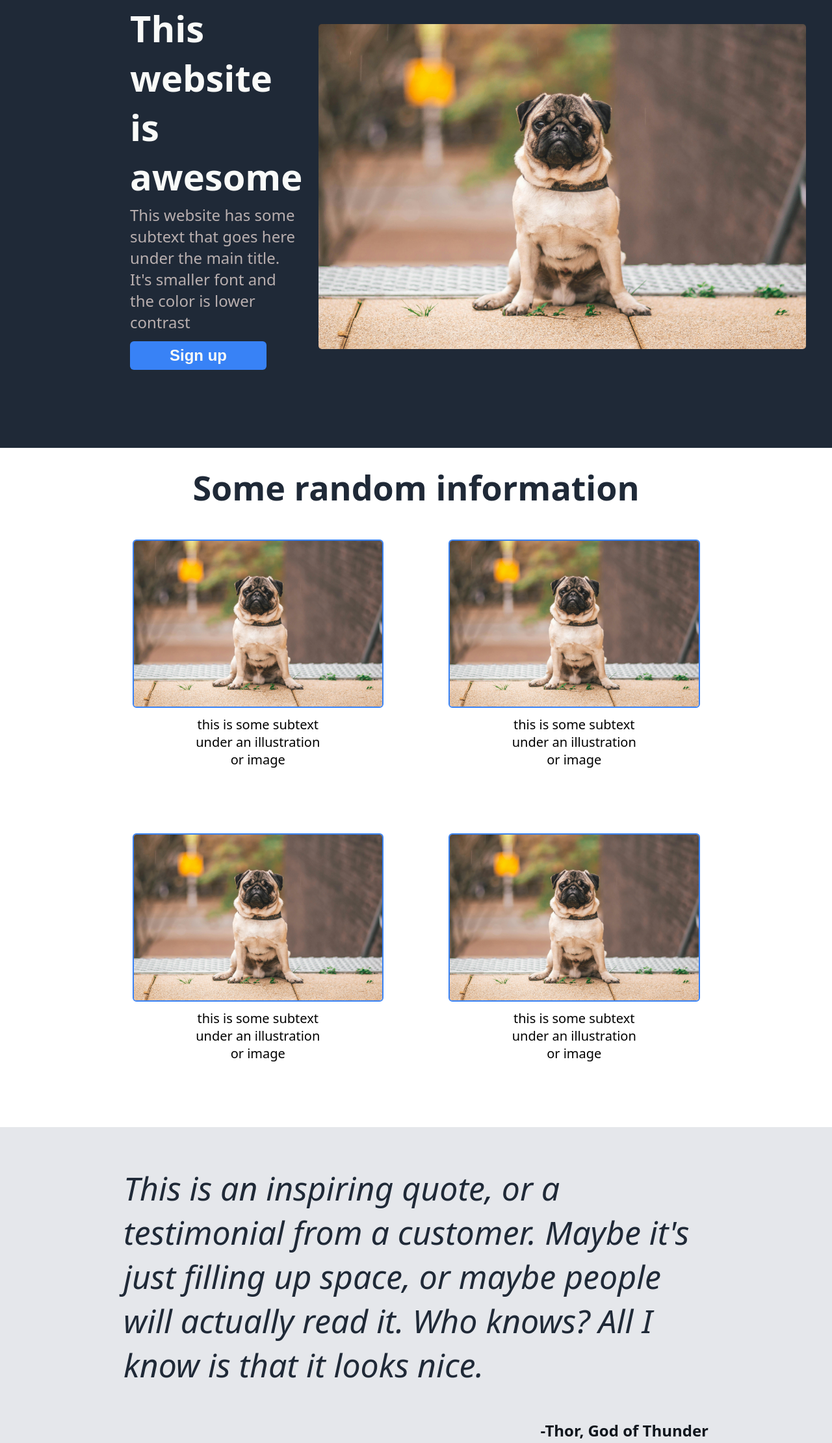
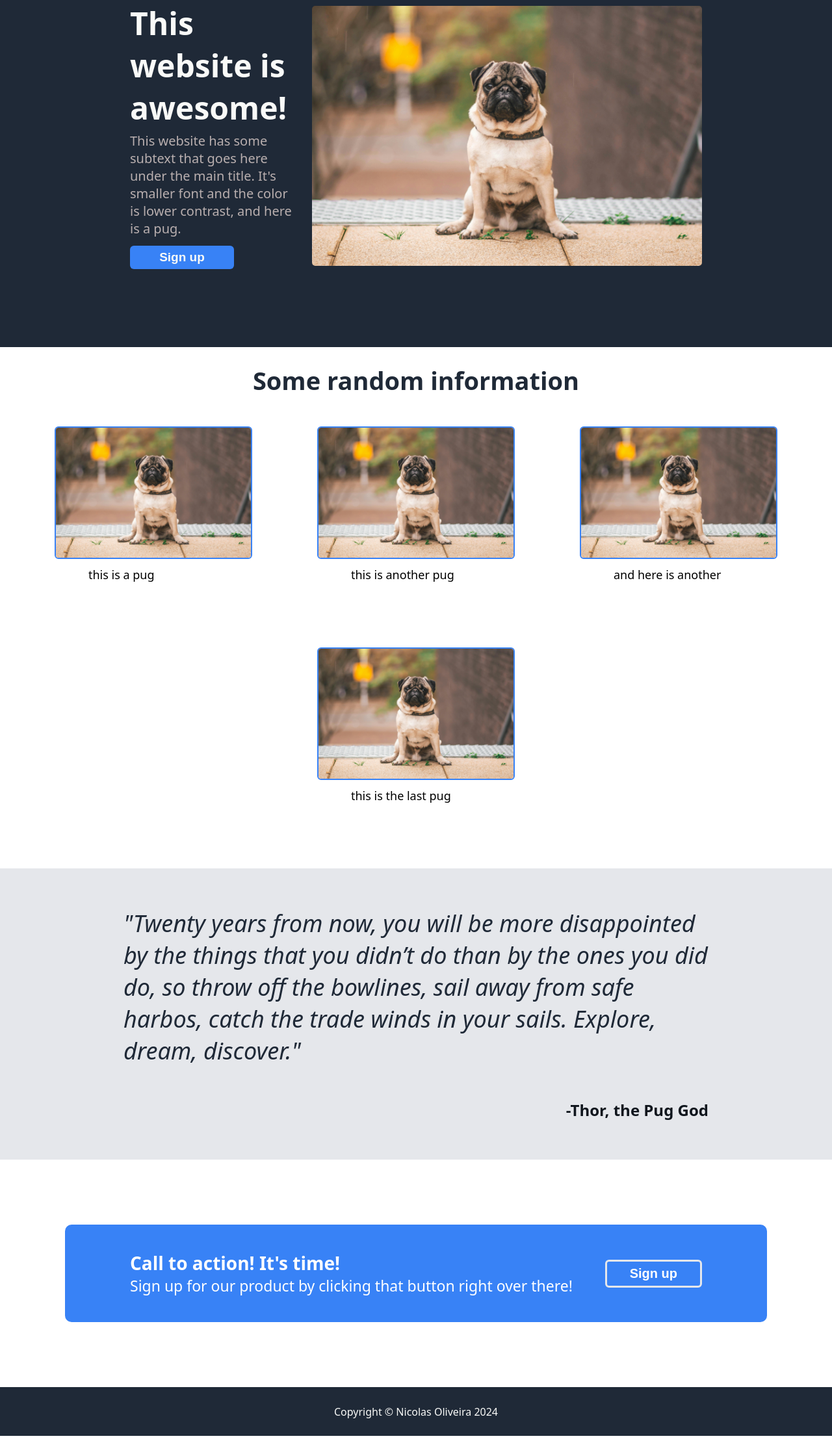
Before and after one commit to nicolasaoliveira1/landing-page, a plain HTML site: page index.html in a window 1280 px wide. Shown: the part 138-2358 px from the top of the page at 65% size. Drawn offline with Linux system fonts and the light colour scheme.

Commit message:
Add size changes and html text changes to whole page

```diff
--- a/index.html
+++ b/index.html
@@ -19,8 +19,8 @@
      </div>
       <div class="end">
        <div class="hero">
-        <div class="text">This website is awesome</div>
-        <div class="subtext">This website has some subtext that goes here under the main title. It's smaller font and the color is lower contrast</div>
+        <div class="text">This website is awesome!</div>
+        <div class="subtext">This website has some subtext that goes here under the main title. It's smaller font and the color is lower contrast, and here is a pug.</div>
         <button class="header-button">Sign up</button>
        </div>
         <img id="pug" src="img/pug.jpg" alt="Header Pug Image">
@@ -32,25 +32,25 @@
       <div class="information">
         <div class="info">
             <img class="pug" src="img/pug.jpg" alt="Pug">
-            <div class="item">this is some subtext under an illustration or image</div>
+            <div class="item">this is a pug</div>
         </div>
         <div class="info">
             <img class="pug" src="img/pug.jpg" alt="Pug">
-            <div class="item">this is some subtext under an illustration or image</div>
+            <div class="item">this is another pug</div>
         </div>
         <div class="info">
             <img class="pug" src="img/pug.jpg" alt="Pug">
-            <div class="item">this is some subtext under an illustration or image</div>
+            <div class="item">and here is another</div>
         </div>
         <div class="info">
             <img class="pug" src="img/pug.jpg" alt="Pug">
-            <div class="item">this is some subtext under an illustration or image</div>
+            <div class="item">this is the last pug</div>
         </div>
       </div>
 
       <div class="quote">
-        <div class="phrase">This is an inspiring quote, or a testimonial from a customer. Maybe it's just filling up space, or maybe people will actually read it. Who knows? All I know is that it looks nice.</div>
-        <div class="thor">-Thor, God of Thunder</div>
+        <div class="phrase">"Twenty years from now, you will be more disappointed by the things that you didn’t do than by the ones you did do, so throw off the bowlines, sail away from safe harbos, catch the trade winds in your sails. Explore, dream, discover."</div>
+        <div class="thor">-Thor, the Pug God</div>
       </div>
 
       <div class="cta">
--- a/style.css
+++ b/style.css
@@ -15,7 +15,7 @@ a {
 
 #pug {
     width: auto;
-    height: 500px;
+    height: 400px;
     border-radius: 5px;
 }
 
@@ -25,7 +25,7 @@ a {
 
 img {
     width: auto;
-    height: 255px;
+    height: 200px;
     border-radius: 6px;
 }
 
@@ -67,36 +67,36 @@ img {
 }
 
 .logo {
-    font-size: 32px;
+    font-size: 30px;
     color: #f9faf8;
     font-weight: bold;
 }
 
 .text {
-    font-size: 56px;
+    font-size: 48px;
     font-weight: bolder;
     color: #f9faf8;
 }
 
 .subtext {
-    font-size: 24px;
+    font-size: 20px;
     color: #b9afaf;
 }
 
 .header-button {
     background-color: #3882f6;
     color: #f9faf8;
-    font-size: 24px;
+    font-size: 19px;
     font-weight: bold;
-    width: 210px;
+    width: 160px;
     border-radius: 6px;
-    padding: 8px;
+    padding: 7px;
     border: none;
     margin-top: 8px;
 }
 
 .title {
-    font-size: 52px;
+    font-size: 38px;
     font-weight: bold;
     color: #1F2937;
     display: flex;
@@ -123,7 +123,7 @@ img {
 .item {
     width: 200px;
     display: flex;
-    font-size: 20px;
+    font-size: 18px;
     text-align: center;
     margin-top: 12px;
 }
@@ -139,7 +139,7 @@ img {
 }
 
 .phrase {
-    font-size: 50px;
+    font-size: 36px;
     font-style: italic;
     color: #1F2937;
     width: auto;
@@ -165,15 +165,15 @@ img {
     align-items: center;
     background-color: #3882f6;
     color: #ffffff;
-    padding: 40px 60px;
+    padding: 40px 100px;
     border-radius: 10px;
     width: 1100px;
-    gap: 30px;
+    gap: 0px;
 }
 
 .sign {
     color: #ffffff;
-    font-size: 30px;
+    font-size: 20px;
     font-weight: bold;
     border: 3px solid #e5e7eb;
     background-color: #3882f6;
@@ -184,12 +184,12 @@ img {
 }
 
 .one {
-    font-size: 32px;
+    font-size: 28px;
     font-weight: bold;
 }
 
 .two {
-    font-size: 28px;
+    font-size: 23px;
 }
 
 .footer {
```
